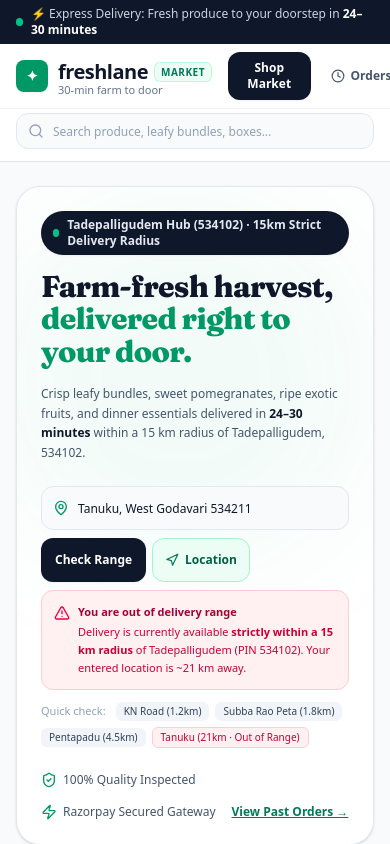
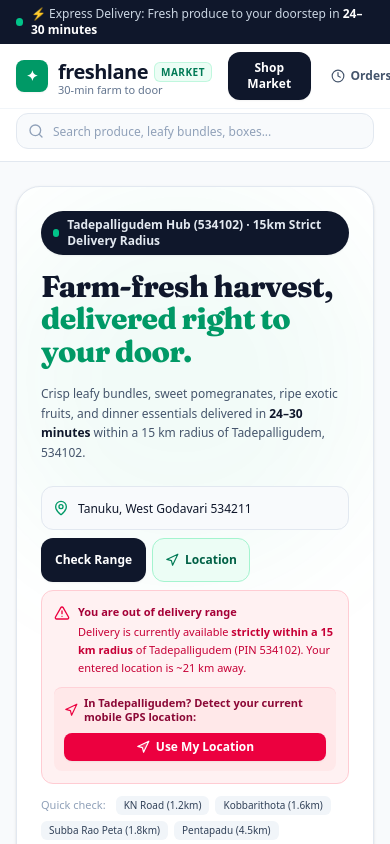
Before and after one commit to nanipallimaheshkumar-art/Freshlance, a React (Vite) app: page / in a window 390 px wide. Both pictures are taken after a click on the button "Tanuku (21km · Out of Range)". Shown: the top 844 px of the page. Built offline with nearby package versions, Linux system fonts and the light colour scheme.

Commit message:
feat(ui): improve delivery out-of-range feedback
Enhance out-of-range alert UI with responsive layout and location update call-to-actions. Update delivery zone constants to include additional localities in Tadepalligudem.

```diff
--- a/src/components/CheckoutModal.tsx
+++ b/src/components/CheckoutModal.tsx
@@ -492,13 +492,42 @@
 
                 {/* Out of range alert message */}
                 {!rangeStatus.isDeliverable && (
-                  <div className="p-2.5 bg-rose-50 border border-rose-200 rounded-lg text-xs text-rose-900 flex items-start gap-2 animate-fadeIn">
+                  <div className="p-3 bg-rose-50 border border-rose-200 rounded-xl text-xs text-rose-900 space-y-2.5 animate-fadeIn">
+                    <div className="flex items-start gap-2">
                       <AlertCircle className="w-4 h-4 text-rose-600 shrink-0 mt-0.5" />
                       <div className="flex-1 text-[11px] leading-relaxed">
                         <p className="font-bold text-rose-800">You are out of delivery range</p>
                         <p className="text-rose-700 mt-0.5">
                           FreshLane operates exclusively within a <strong>15 km radius of Tadepalligudem (PIN 534102)</strong>. Your specified address is ~{rangeStatus.distanceKm} km away. Orders cannot be fulfilled outside this zone.
                         </p>
+                      </div>
+                    </div>
+
+                    {/* Prominent Use My Location button for mobile users */}
+                    <div className="pt-2 border-t border-rose-200/80 flex flex-col sm:flex-row sm:items-center justify-between gap-2 bg-rose-100/70 p-2.5 rounded-lg">
+                      <div className="flex items-center gap-1.5 text-[11px] text-rose-900 font-semibold">
+                        <Navigation className="w-3.5 h-3.5 text-rose-600 shrink-0" />
+                        <span>Are you currently in Tadepalligudem?</span>
+                      </div>
+                      <button
+                        type="button"
+                        onClick={handleUseMyLocation}
+                        disabled={isDetectingLocation}
+                        className="px-3.5 py-1.5 bg-rose-600 hover:bg-rose-700 active:scale-95 text-white rounded-lg text-xs font-bold flex items-center justify-center gap-1.5 transition-all shadow-xs cursor-pointer disabled:opacity-60 shrink-0"
+                        title="Detect exact GPS location using mobile phone location"
+                      >
+                        {isDetectingLocation ? (
+                          <>
+                            <Loader2 className="w-3.5 h-3.5 text-white animate-spin" />
+                            <span>Detecting Mobile Location...</span>
+                          </>
+                        ) : (
+                          <>
+                            <Navigation className="w-3.5 h-3.5 text-white fill-white/20" />
+                            <span>Use My Location</span>
+                          </>
+                        )}
+                      </button>
                     </div>
                   </div>
                 )}
@@ -512,6 +541,13 @@
                     className="px-2 py-0.5 rounded bg-white hover:bg-slate-100 border border-slate-200 text-slate-700 text-[10px] cursor-pointer"
                   >
                     KN Road (1.2km)
+                  </button>
+                  <button
+                    type="button"
+                    onClick={() => handleAddressChange('Kobbarithota, Tadepalligudem, 534102')}
+                    className="px-2 py-0.5 rounded bg-white hover:bg-slate-100 border border-slate-200 text-slate-700 text-[10px] cursor-pointer"
+                  >
+                    Kobbarithota (1.6km)
                   </button>
                   <button
                     type="button"
--- a/src/components/Storefront.tsx
+++ b/src/components/Storefront.tsx
@@ -189,13 +189,41 @@
                   </div>
                 </div>
               ) : (
-                <div className="p-3 bg-rose-50 border border-rose-200 rounded-xl text-xs text-rose-900 flex items-start gap-2 animate-fadeIn">
+                <div className="p-3 bg-rose-50 border border-rose-200 rounded-xl text-xs text-rose-900 space-y-2.5 animate-fadeIn">
+                  <div className="flex items-start gap-2">
                     <AlertTriangle className="w-4 h-4 text-rose-600 shrink-0 mt-0.5" />
                     <div className="flex-1 text-[11px] leading-relaxed">
                       <p className="font-bold text-rose-800">You are out of delivery range</p>
                       <p className="text-rose-700 mt-0.5">
                         Delivery is currently available <strong>strictly within a 15 km radius</strong> of Tadepalligudem (PIN 534102). Your entered location is ~{deliveryStatus.distanceKm} km away.
                       </p>
+                    </div>
+                  </div>
+
+                  <div className="pt-2 border-t border-rose-200/80 flex flex-col sm:flex-row sm:items-center justify-between gap-2 bg-rose-100/70 p-2.5 rounded-lg">
+                    <div className="flex items-center gap-1.5 text-[11px] text-rose-900 font-semibold">
+                      <Navigation className="w-3.5 h-3.5 text-rose-600 shrink-0" />
+                      <span>In Tadepalligudem? Detect your current mobile GPS location:</span>
+                    </div>
+                    <button
+                      type="button"
+                      onClick={handleDetectGps}
+                      disabled={isDetectingGps}
+                      className="px-3.5 py-1.5 bg-rose-600 hover:bg-rose-700 active:scale-95 text-white rounded-lg text-xs font-bold flex items-center justify-center gap-1.5 transition-all shadow-xs cursor-pointer disabled:opacity-60 shrink-0"
+                      title="Detect exact GPS location using mobile phone location"
+                    >
+                      {isDetectingGps ? (
+                        <>
+                          <Loader2 className="w-3.5 h-3.5 animate-spin text-white" />
+                          <span>Detecting GPS...</span>
+                        </>
+                      ) : (
+                        <>
+                          <Navigation className="w-3.5 h-3.5 text-white fill-white/20" />
+                          <span>Use My Location</span>
+                        </>
+                      )}
+                    </button>
                   </div>
                 </div>
               )}
@@ -213,6 +241,17 @@
                   className="px-2 py-0.5 rounded-md bg-slate-100 hover:bg-slate-200 text-slate-700 font-medium text-[10px] transition-colors cursor-pointer"
                 >
                   KN Road (1.2km)
+                </button>
+                <button
+                  type="button"
+                  onClick={() => {
+                    const loc = 'Kobbarithota, Tadepalligudem 534102';
+                    setUserLocation(loc);
+                    handleCheckLocation(loc);
+                  }}
+                  className="px-2 py-0.5 rounded-md bg-slate-100 hover:bg-slate-200 text-slate-700 font-medium text-[10px] transition-colors cursor-pointer"
+                >
+                  Kobbarithota (1.6km)
                 </button>
                 <button
                   type="button"
--- a/src/utils/deliveryZone.ts
+++ b/src/utils/deliveryZone.ts
@@ -40,10 +40,12 @@
 export const TADEPALLIGUDEM_ZONE_AREAS = [
   { name: 'KN Road, Tadepalligudem', pincode: '534102', distanceKm: 1.2, lat: 16.8145, lng: 81.5285 },
   { name: 'Subba Rao Peta, Tadepalligudem', pincode: '534102', distanceKm: 1.8, lat: 16.8172, lng: 81.5312 },
+  { name: 'Kobbarithota / Kobbari Thota', pincode: '534102', distanceKm: 1.6, lat: 16.8152, lng: 81.5245 },
   { name: 'Housing Board Colony, Tadepalligudem', pincode: '534102', distanceKm: 2.5, lat: 16.8055, lng: 81.5218 },
   { name: 'Police Island / Main Bazaar', pincode: '534102', distanceKm: 1.4, lat: 16.8122, lng: 81.5262 },
   { name: 'Railway Station Road', pincode: '534102', distanceKm: 1.9, lat: 16.8095, lng: 81.5338 },
   { name: 'Seshampet', pincode: '534102', distanceKm: 2.2, lat: 16.8201, lng: 81.5225 },
+  { name: 'Somaraju Thota', pincode: '534102', distanceKm: 2.1, lat: 16.8185, lng: 81.5365 },
   { name: 'Madhavaram', pincode: '534102', distanceKm: 3.8, lat: 16.8315, lng: 81.5421 },
   { name: 'Pentapadu', pincode: '534166', distanceKm: 4.5, lat: 16.8365, lng: 81.5621 },
   { name: 'Kunchanapalli', pincode: '534102', distanceKm: 5.6, lat: 16.7821, lng: 81.5015 },
```
Lines whose indentation alone changed are shown as unchanged.
